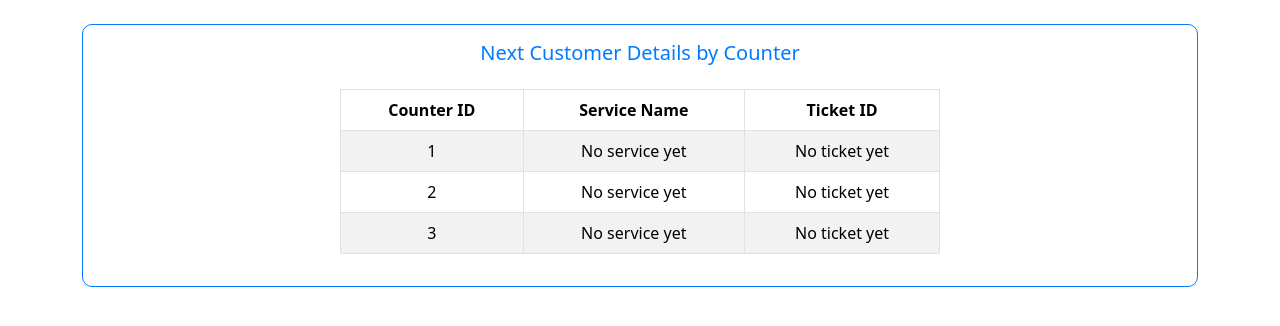
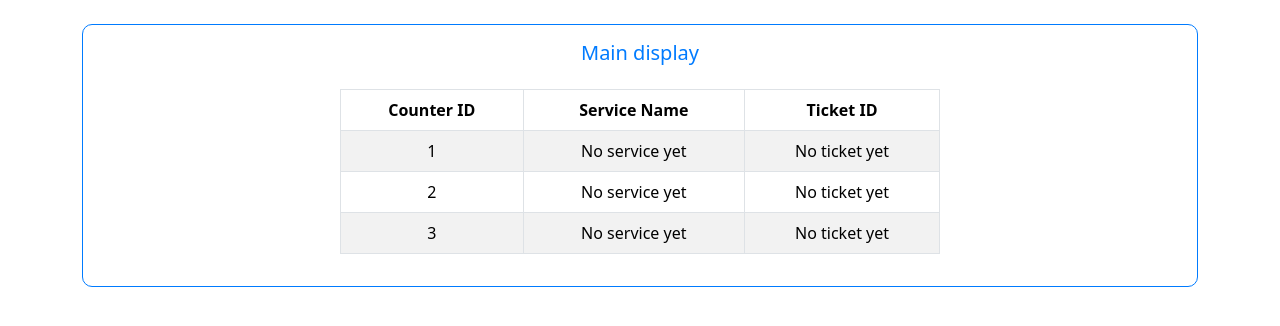
Before and after one commit to mariapia00/SE2-Office-Queue-Group08, a React (Vite) app in the folder frontend/: page /call-customer in a window 1280 px wide. Shown: the top 326 px of the page. Built offline with nearby package versions, Linux system fonts and the light colour scheme; no server answers.

Commit message:
Fixed main display

```diff
--- a/frontend/src/App.tsx
+++ b/frontend/src/App.tsx
@@ -21,13 +21,13 @@ function Home() {
     <div className="d-flex flex-column justify-content-center align-items-center vh-100">
       <div className="mb-4">
         <Link to="/get-ticket" className="btn btn-primary btn-lg m-2">
-          Get Ticket
+          Get a ticket
         </Link>
         <Link to="/call-customer" className="btn btn-secondary btn-lg m-2">
-          Call Customer
+          Main display
         </Link>
         <Link to="/next-customer" className="btn btn-success btn-lg m-2">
-          Next Customer
+          Officer display
         </Link>
       </div>
     </div>
--- a/frontend/src/components/CallCustomerComponent.tsx
+++ b/frontend/src/components/CallCustomerComponent.tsx
@@ -30,7 +30,7 @@ const CallCustomer = ({ currentTicket }) => {
       <Card className="text-center" style={{ border: '1px solid #007bff', borderRadius: '10px' }}>
         <Card.Body>
           <Card.Title className="mb-4" style={{ color: '#007bff' }}>
-            Next Customer Details by Counter
+            Main display
           </Card.Title>
           <div className="table-responsive">
             <Table striped bordered hover className="mx-auto" style={{ maxWidth: '600px' }}>
--- a/frontend/src/components/NextCustomerComponent.tsx
+++ b/frontend/src/components/NextCustomerComponent.tsx
@@ -35,7 +35,7 @@ const NextCustomerComponent = ({ currentTicket, setCurrentTicket }) => {
         <div className="container mt-4">
             <Card className="text-center" style={{ border: '1px solid #007bff', borderRadius: '10px' }}>
                 <Card.Body>
-                    <Card.Title className="mb-4" style={{ color: '#007bff' }}>Next Customer</Card.Title>
+                    <Card.Title className="mb-4" style={{ color: '#007bff' }}>Officer display</Card.Title>
                     {loading ? (
                         <Spinner animation="border" variant="primary" />
                     ) : (
```
